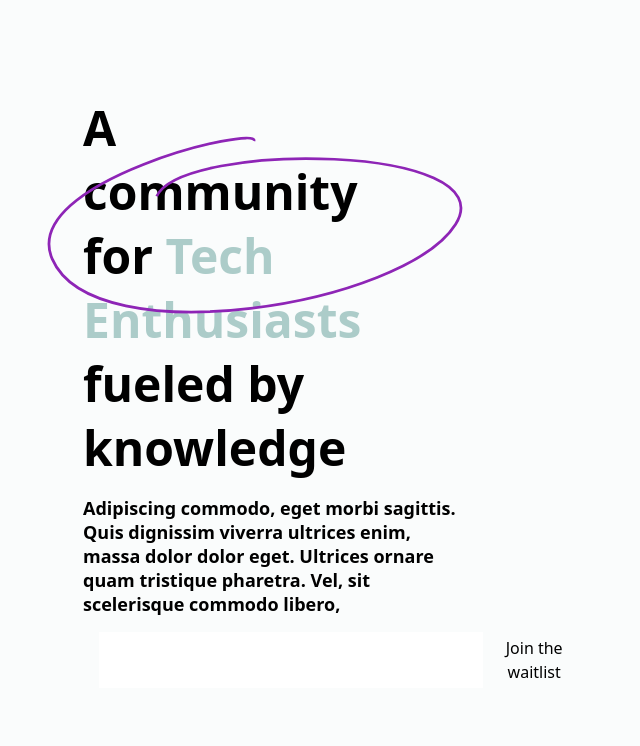
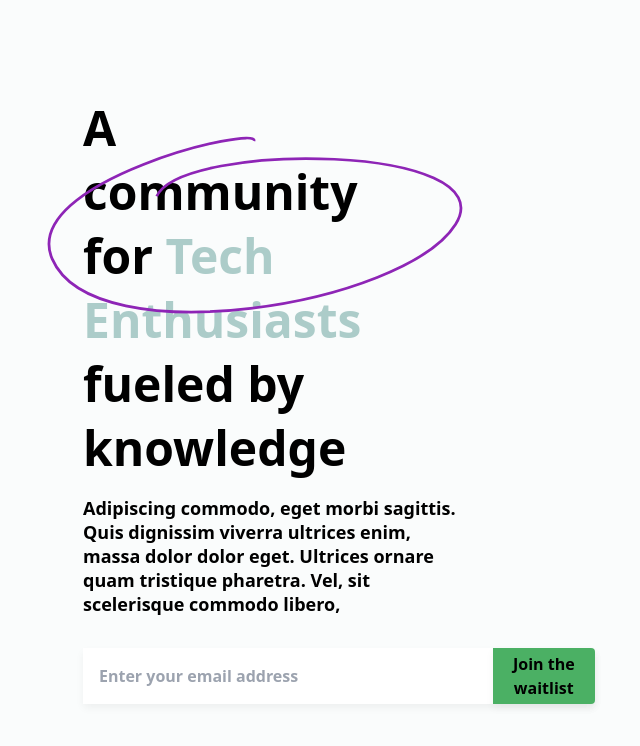
Before and after one commit to alli-Codes/Frixx-waitlist-first-version-, a Vue app: page / in a window 1280 px wide. Shown: the top 746 px of the page, without its empty margins (45-685 px from the left). Built offline with nearby package versions, Linux system fonts and the light colour scheme.

Commit message:
Styling the input__field

```diff
--- a/src/components/LandingPage.vue
+++ b/src/components/LandingPage.vue
@@ -4,16 +4,16 @@
             <!-- <img src="../assets/images/headline.png" class="h-80"> -->
 
             <div id="headline" class="text-5xl font-bold flex w-80 relative">
-                <h1 style="line-height: 64px">A community for <h1 style="color: #ACCCC9; display: inline">Tech Enthusiasts</h1> fueled by knowledge</h1>
+                <h1 style="line-height: 64px">A community for <h1 style="display: inline" class="text-primary">Tech Enthusiasts</h1> fueled by knowledge</h1>
                 <Circle />
                 <!-- <img src="../assets/images/circle.svg" class="absolute inset-y-40"> -->
             </div>
 
             <p class="w-96 mt-4 font-semibold leading-6 text-lg">Adipiscing commodo, eget morbi sagittis. Quis dignissim viverra ultrices enim, massa dolor dolor eget. Ultrices ornare quam tristique pharetra. Vel, sit scelerisque commodo libero,</p>
 
-            <div id="input__field" class="w-full bg-green-400 flex m-4">
-                <input id="input" type="text" class=" flex shrink w-3/4 p-4">
-                <button class="flex shrink w-1/5 flex items-center justify-center bg-green-600">Join the waitlist</button>
+            <div id="input__field" class="w-full flex mt-8 shadow-3xl rounded">
+                <input id="input" type="text" class=" flex shrink w-4/5 p-4" placeholder="Enter your email address">
+                <button class="flex shrink w-1/5 flex items-center justify-center font-semibold bg-green shadow-3xl rounded-r">Join the waitlist</button>
             </div>
         </div>
 
@@ -38,4 +38,12 @@
 </script>
 
 <style scoped>
+    #input{
+        outline: none;
+    }
+
+    #input::placeholder{
+        font-weight: 600;
+    }
+
 </style>
```
